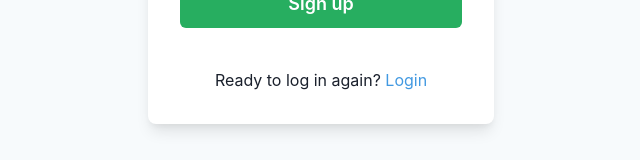
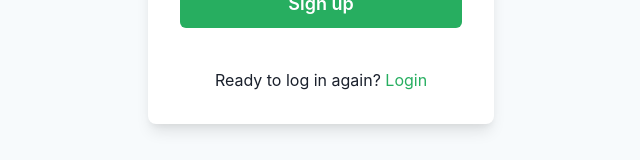
Before and after one commit to shashiyadav366/Bite-And-Diet-Blog, a React (Vite) app: page /register in a window 1280 px wide. Shown: the part 555-715 px from the top of the page, without its empty margins (319-959 px from the left). Built offline with nearby package versions, Linux system fonts and the light colour scheme.

Commit message:
Update Register.jsx

```diff
--- a/src/components/auth/Register.jsx
+++ b/src/components/auth/Register.jsx
@@ -121,7 +121,7 @@ export default function Register() {
               <Stack pt={6}>
                 <Text align={"center"}>
                   Ready to log in again?{" "}
-                  <Link color={"blue.400"} as={routerLink} to={LOGIN}>
+                  <Link color={"#27ae60"} as={routerLink} to={LOGIN}>
                     Login
                   </Link>
                 </Text>
```
